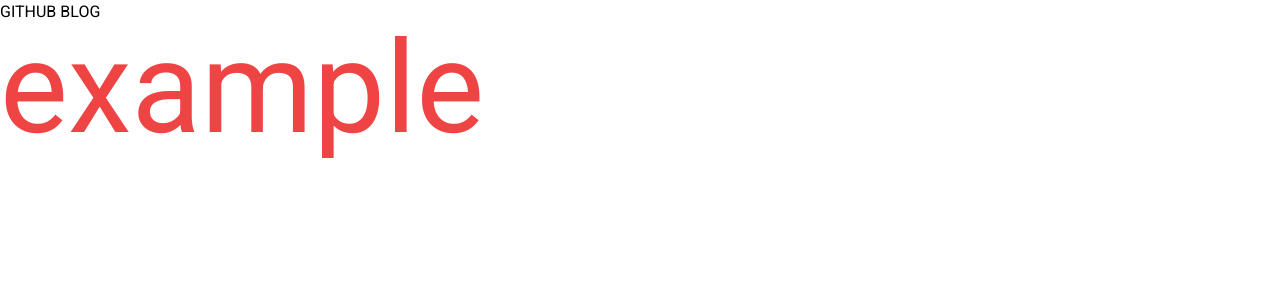
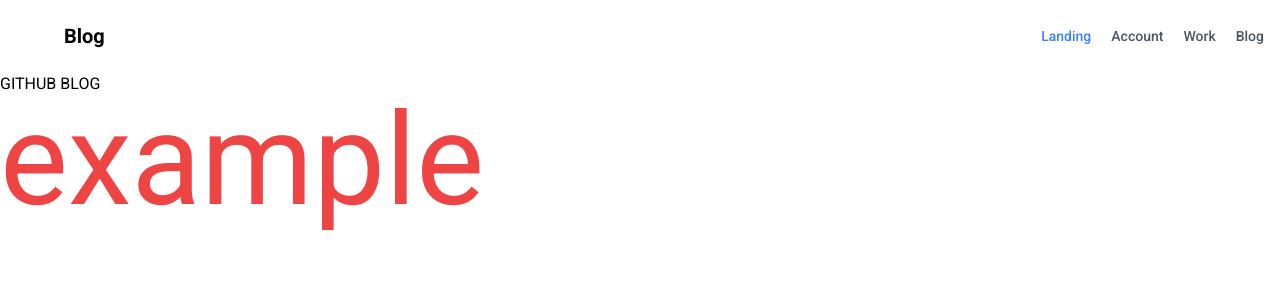
Before and after one commit to twoCodersAlone/github-blog, a Next.js app: page / in a window 1280 px wide. Shown: the top 300 px of the page. Built offline with nearby package versions, Linux system fonts and the light colour scheme.

Commit message:
wip: menu in progress

```diff
--- a/package.json
+++ b/package.json
@@ -18,6 +18,8 @@
     "test:e2e:run": "start-server-and-test dev 3000 cypress:run"
   },
   "dependencies": {
+    "@mantine/hooks": "^7.1.7",
+    "clsx": "^2.0.0",
     "next": "14.0.0",
     "react": "^18",
     "react-dom": "^18"
--- a/src/app/layout.tsx
+++ b/src/app/layout.tsx
@@ -1,6 +1,7 @@
 import type { Metadata } from 'next';
 import { Roboto } from 'next/font/google';
 import './global.css';
+import { Navbar } from '../components/navbar';
 
 export const metadata: Metadata = {
   title: 'Create Next App',
@@ -21,7 +22,10 @@ export default function RootLayout({
 }) {
   return (
     <html lang="en" className={roboto.className}>
-      <body>{children}</body>
+      <body className="bg-white">
+        <Navbar />
+        {children}
+      </body>
     </html>
   );
 }
--- /dev/null
+++ b/src/components/navbar/index.ts
@@ -0,0 +1 @@
+export * from './navbar';
--- /dev/null
+++ b/src/components/navbar/navbar-brand.tsx
@@ -0,0 +1,23 @@
+const GithubIcon = () => (
+  <svg
+    height="24"
+    width="24"
+    aria-hidden="true"
+    viewBox="0 0 16 16"
+    className="w-10 h-auto fill-white"
+  >
+    <path d="M8 0c4.42 0 8 3.58 8 8a8.013 8.013 0 0 1-5.45 7.59c-.4.08-.55-.17-.55-.38 0-.27.01-1.13.01-2.2 0-.75-.25-1.23-.54-1.48 1.78-.2 3.65-.88 3.65-3.95 0-.88-.31-1.59-.82-2.15.08-.2.36-1.02-.08-2.12 0 0-.67-.22-2.2.82-.64-.18-1.32-.27-2-.27-.68 0-1.36.09-2 .27-1.53-1.03-2.2-.82-2.2-.82-.44 1.1-.16 1.92-.08 2.12-.51.56-.82 1.28-.82 2.15 0 3.06 1.86 3.75 3.64 3.95-.23.2-.44.55-.51 1.07-.46.21-1.61.55-2.33-.66-.15-.24-.6-.83-1.23-.82-.67.01-.27.38.01.53.34.19.73.9.82 1.13.16.45.68 1.31 2.69.94 0 .67.01 1.3.01 1.49 0 .21-.15.45-.55.38A7.995 7.995 0 0 1 0 8c0-4.42 3.58-8 8-8Z"></path>
+  </svg>
+);
+
+export const NavbarBrand = () => {
+  return (
+    <a
+      className="inline-flex items-center gap-x-2 text-xl font-semibold dark:text-white"
+      href="#"
+    >
+      <GithubIcon />
+      Blog
+    </a>
+  );
+};
--- /dev/null
+++ b/src/components/navbar/navbar-items.tsx
@@ -0,0 +1,52 @@
+import clsx from 'clsx';
+
+interface NavbarItem {
+  name: string;
+  href: string;
+}
+
+const items: NavbarItem[] = [
+  { name: 'Landing', href: '#' },
+  { name: 'Account', href: '#' },
+  { name: 'Work', href: '#' },
+  { name: 'Blog', href: '#' },
+];
+
+interface NavbarItemsProps {
+  isOpen: boolean;
+}
+
+export const NavbarItems = ({ isOpen }: NavbarItemsProps) => {
+  return (
+    <div
+      className={clsx(
+        'overflow-hidden transition-all duration-300 basis-full grow',
+        isOpen ? 'block' : 'hidden',
+        'sm:block'
+      )}
+    >
+      <div className="flex flex-col gap-5 mt-5 sm:flex-row sm:items-center sm:justify-end sm:mt-0 sm:pl-5">
+        {items.map(({ name, href }, index) =>
+          index === 0 ? (
+            <a
+              key={name}
+              href={href}
+              className="font-medium text-blue-500"
+              aria-current="page"
+            >
+              {name}
+            </a>
+          ) : (
+            <a
+              key={name}
+              href={href}
+              className="font-medium text-gray-600 hover:text-gray-400 dark:text-gray-400 dark:hover:text-gray-500"
+            >
+              {name}
+            </a>
+          )
+        )}
+      </div>
+    </div>
+  );
+};
--- /dev/null
+++ b/src/components/navbar/navbar.tsx
@@ -0,0 +1,54 @@
+'use client';
+import { useToggle } from '@mantine/hooks';
+import { NavbarBrand } from './navbar-brand';
+import { NavbarItems } from './navbar-items';
+import clsx from 'clsx';
+
+export const Navbar = () => {
+  const [isOpen, toggleOpen] = useToggle();
+
+  return (
+    <header className="flex flex-wrap sm:justify-start sm:flex-nowrap z-50 w-full bg-white text-sm py-4 dark:bg-gray-800">
+      <nav
+        className="max-w-[85rem] w-full mx-auto px-4 sm:flex sm:items-center sm:justify-between"
+        aria-label="Global"
+      >
+        <div className="flex items-center justify-between">
+          <NavbarBrand />
+          <div className="sm:hidden">
+            <button
+              type="button"
+              className="p-2 inline-flex justify-center items-center gap-2 rounded-md border font-medium bg-white text-gray-700 shadow-sm align-middle hover:bg-gray-50 focus:outline-none focus:ring-2 focus:ring-offset-2 focus:ring-offset-white focus:ring-blue-600 transition-all text-sm dark:bg-slate-900 dark:hover:bg-slate-800 dark:border-gray-700 dark:text-gray-400 dark:hover:text-white dark:focus:ring-offset-gray-800"
+              aria-controls="navbar-image-and-text-1"
+              aria-label="Toggle navigation"
+              onClick={() => toggleOpen()}
+            >
+              <svg
+                className={clsx('w-4 h-4', isOpen ? 'block' : 'hidden')}
+                width="16"
+                height="16"
+                fill="currentColor"
+                viewBox="0 0 16 16"
+              >
+                <path d="M4.646 4.646a.5.5 0 0 1 .708 0L8 7.293l2.646-2.647a.5.5 0 0 1 .708.708L8.707 8l2.647 2.646a.5.5 0 0 1-.708.708L8 8.707l-2.646 2.647a.5.5 0 0 1-.708-.708L7.293 8 4.646 5.354a.5.5 0 0 1 0-.708z" />
+              </svg>
+              <svg
+                className={clsx('w-4 h-4', isOpen ? 'hidden' : 'block')}
+                width="16"
+                height="16"
+                fill="currentColor"
+                viewBox="0 0 16 16"
+              >
+                <path
+                  fill-rule="evenodd"
+                  d="M2.5 12a.5.5 0 0 1 .5-.5h10a.5.5 0 0 1 0 1H3a.5.5 0 0 1-.5-.5zm0-4a.5.5 0 0 1 .5-.5h10a.5.5 0 0 1 0 1H3a.5.5 0 0 1-.5-.5zm0-4a.5.5 0 0 1 .5-.5h10a.5.5 0 0 1 0 1H3a.5.5 0 0 1-.5-.5z"
+                />
+              </svg>
+            </button>
+          </div>
+        </div>
+        <NavbarItems isOpen={isOpen} />
+      </nav>
+    </header>
+  );
+};
```
Also changed, not shown: 2 other files (tests, documents, lock files or other folders).
